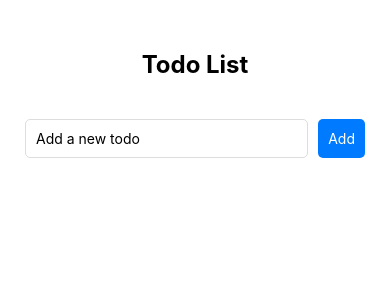
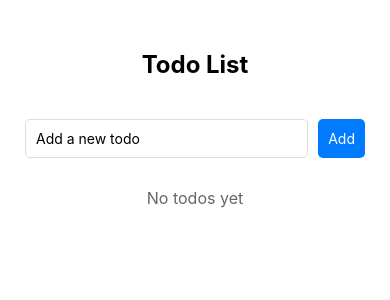
Before and after one commit to mogun/Todo_ReactNative, a React Native app: screen / in a window 390 px wide. Shown: the top 300 px of the page. Built offline with nearby package versions, Linux system fonts and the light colour scheme.

Commit message:
レビュー修正: タスクが0件の場合にメッセージを出す

```diff
--- a/app/components/TodoList.tsx
+++ b/app/components/TodoList.tsx
@@ -1,4 +1,4 @@
-import React, { useState } from "react";
+import React from "react";
 import { View, Text, StyleSheet } from "react-native";
 import { Todo } from "../types/todo";
 import { TodoItem } from "./TodoItem";
@@ -14,14 +14,16 @@ export const TodoList: React.FC<TodoListProps> = ({todos, onToggle, onDelete, on
   return (
     <View style={styles.container}>
       <TodoInput onAdd={onAdd} />
-      {todos.map((todo) => (
+      {todos.length === 0 ? (
+        <Text style={styles.noTodos}>No todos yet</Text>
+      ) : (todos.map((todo) => (
         <TodoItem
           key={todo.id}
           todo={todo}
           onToggle={onToggle}
           onDelete={onDelete}
         />
-      ))}
+      )))}
     </View>
   )
 }
@@ -32,9 +34,10 @@ const styles = StyleSheet.create({
     width: '100%',
     padding: 15,
   },
-  title: {
-    fontSize: 24,
-    fontWeight: 'bold',
-    marginBottom: 15,
+  noTodos: {
+    textAlign: 'center',
+    marginTop: 20,
+    fontSize: 16,
+    color: '#666',
   },
 });
```
